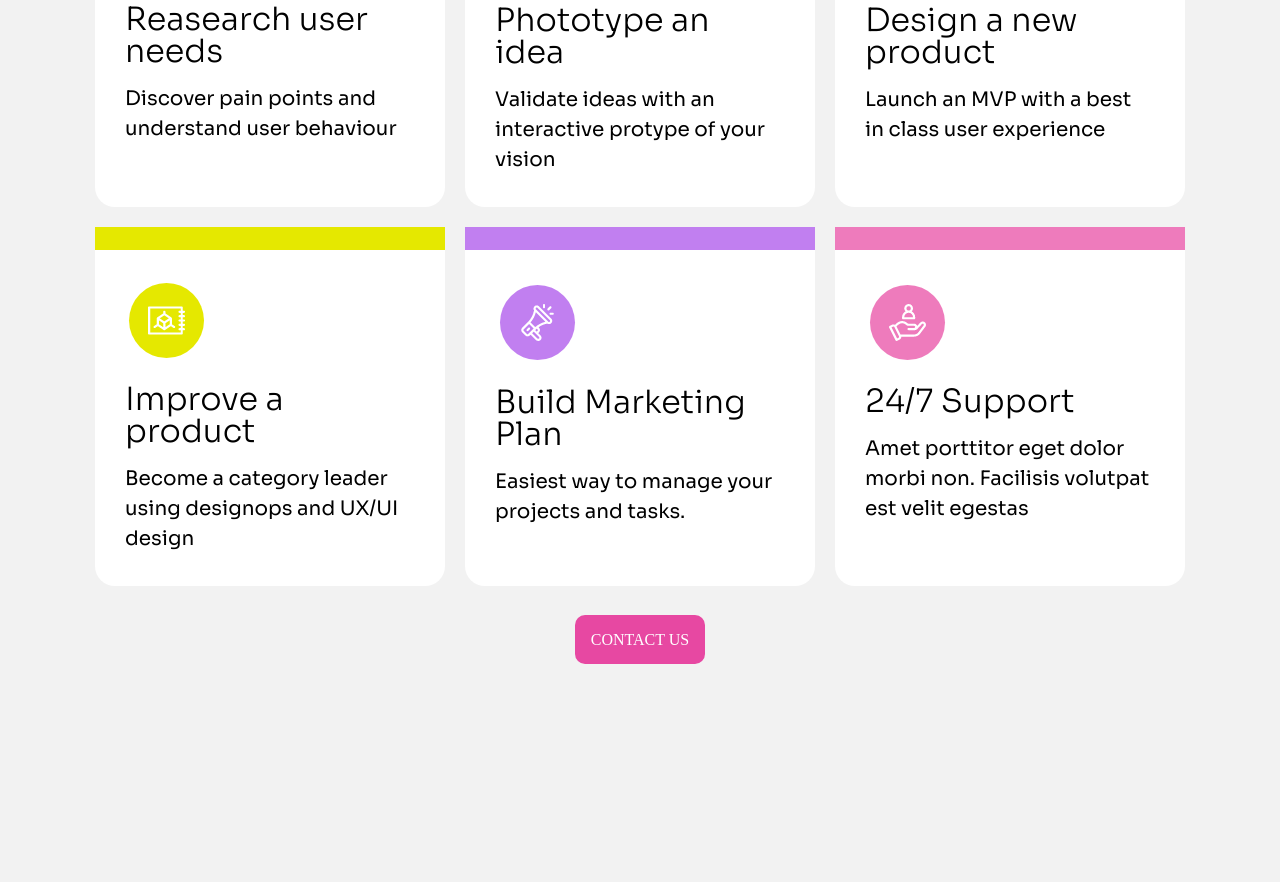
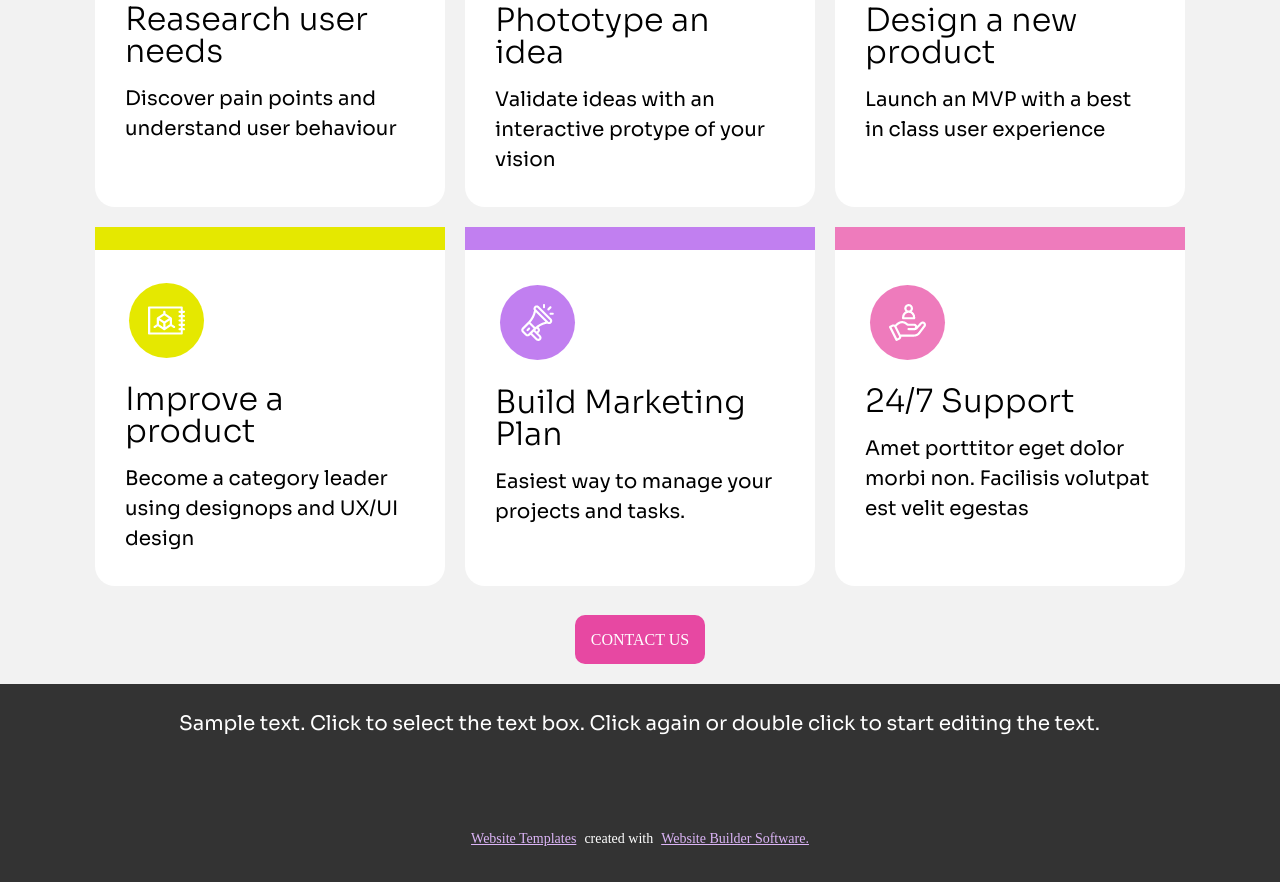
Before and after one commit to Batmanwilly2022/Exam__repeated_Flexbox, a plain HTML site: page index.html in a window 1280 px wide. Shown: the part 503-1385 px from the top of the page. Before the commit the page ends 1167 px from the top, so only its background shows below. Drawn offline with Linux system fonts and the light colour scheme.

Commit message:
#6 added footer

```diff
--- a/assets/css/style.css
+++ b/assets/css/style.css
@@ -167,3 +167,30 @@ h4{
       background-color: black;
 }
 /** main button end here**/
+
+/**footer start here**/
+footer{
+    color: #ffffff;
+    background-color: #333333;
+    text-align: center;
+    line-height: 80px;
+    margin-top: 2rem;
+  }
+
+  .links{
+      display: flex;
+      justify-content: center;
+      align-items: center;
+      gap: 0.5rem;
+      margin: 0 auto;
+      padding: 3px;
+      font-size: 14px;
+  }
+
+  .f_l{
+      color: #dbb4f6;
+  }
+  .f_l:hover{
+      background-color: #333333;
+  }
+/**footer end here**/
--- a/index.html
+++ b/index.html
@@ -61,6 +61,7 @@
             </div>
         </div>
     </div>
+
     <main class="box">
 
         <!--top main end here-->
@@ -124,8 +125,16 @@
         <!--main button start here-->
     </main>
 
-
-
+    <!--footer start here-->
+    <footer>
+        <p class="footer__p">Sample text. Click to select the text box. Click again or double click to start editing the text.</p>
+        <footer class="links">
+            <a class="f_l" href="#">Website Templates</a>
+            <span>created with</span>
+            <a class="f_l" href="#">Website Builder Software.</a>
+        </footer>
+    </footer>
+    <!--footer end here-->
 
 </body>
 </html>
```
